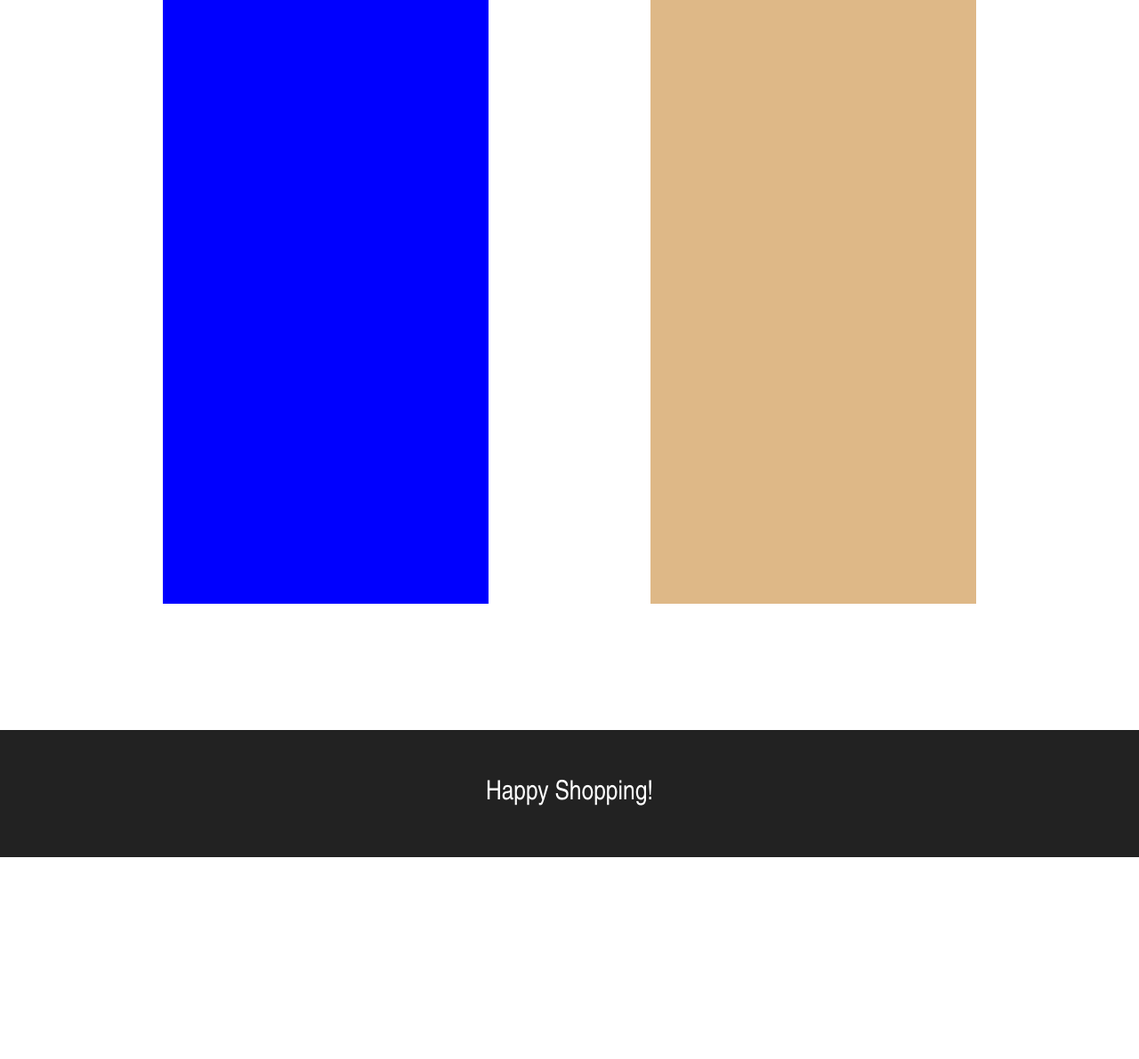
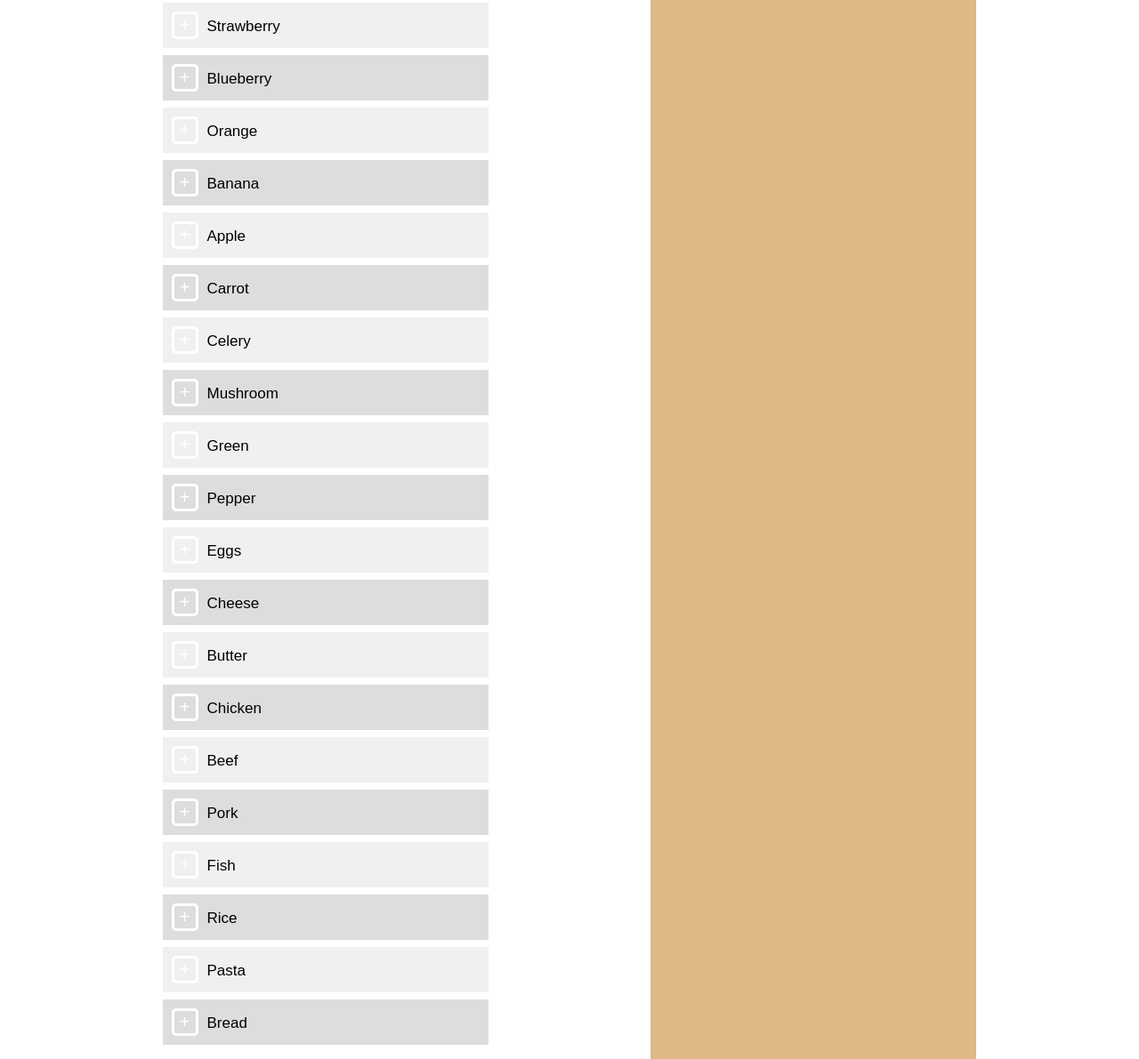
Before and after one commit to michael-lugashi/basket-app, a React app: page / in a window 1280 px wide. Shown: the part 461-1652 px from the top of the page at 89% size. Before the commit the page ends 1425 px from the top, so only its background shows below. Built offline with nearby package versions, Linux system fonts and the light colour scheme.

Commit message:
finished the grocery list

```diff
--- a/src/core/groceries.js
+++ b/src/core/groceries.js
@@ -1,15 +1,43 @@
 import React from 'react';
 import '../styles/groceries.css';
+import FoodItem from './groceryItem.js';
 
 class Groceries extends React.Component {
  //   constructor(props) {
  //     super(props);
  //     this.state = { color: props.color, onClickFunc: props.functionFromFather };
  //   }
+ groceryItems = [
+  'Strawberry',
+  'Blueberry',
+  'Orange',
+  'Banana',
+  'Apple',
+  'Carrot',
+  'Celery',
+  'Mushroom',
+  'Green',
+  'Pepper',
+  'Eggs',
+  'Cheese',
+  'Butter',
+  'Chicken',
+  'Beef',
+  'Pork',
+  'Fish',
+  'Rice',
+  'Pasta',
+  'Bread',
+ ];
  render() {
   return (
    <div>
     <h2 className="groceriesTitle">🥬 Groceries</h2>
+    <ul className="foodList">
+        {this.groceryItems.map(item=>{
+            return <FoodItem foodItemName={item} />
+        })}
+    </ul>
    </div>
   );
  }
--- /dev/null
+++ b/src/core/groceryItem.js
@@ -0,0 +1,18 @@
+import React from 'react';
+
+class FoodItem extends React.Component {
+ //   constructor(props) {
+ //     super(props);
+ //     this.state = { color: props.color, onClickFunc: props.functionFromFather };
+ //   }
+ render() {
+  return (
+   <li className="foodListItem">
+    <button className="addToBasketBtn">+</button>
+    {this.props.foodItemName}
+   </li>
+  );
+ }
+}
+
+export default FoodItem;
--- a/src/styles/basket.css
+++ b/src/styles/basket.css
@@ -1,17 +1,14 @@
 .basket {
  grid-area: 3 / 5 / 9 / 7;
  background-color: burlywood;
-
+ font-family:sans-serif;
 }
 .basketHeaderImg {
-
-    width: 25px;
-    margin-left: 5px;
-
-
+ width: 25px;
+ margin-left: 5px;
 }
 
 .basketTitle {
-    margin: 0;
-    font-size: 30px;
+ margin: 0;
+ font-size: 30px;
 }
--- a/src/styles/groceries.css
+++ b/src/styles/groceries.css
@@ -1,10 +1,40 @@
 .groceries {
  grid-area: 3 / 2 / 9 / 4;
- background-color: blue;
- font-weight: 100;
+ font-family: sans-serif;
 }
 
-.groceriesTitle{
-    font-size: 30px;
-    margin: 0;
+.groceriesTitle {
+ font-size: 30px;
+ margin: 0;
 }
+
+.foodListItem {
+ list-style: none;
+ font-size: 17px;
+ background-color: #f0f0f0;
+ margin-top: 8px;
+ padding-top: 10px;
+ padding-bottom: 10px;
+}
+.foodListItem:nth-child(even) {
+ background-color: rgb(221, 221, 221) !important;
+}
+
+.foodList {
+ padding-inline-start: 0px;
+}
+
+.addToBasketBtn {
+ margin-left: 10px;
+ margin-right: 10px;
+ border: 3px solid white;
+ border-radius: 5px;
+ font-size: 20px;
+ color: white;
+ background-color: transparent;
+}
+
+.foodListItem:hover .addToBasketBtn{
+    background-color: rgb(1, 153, 1);
+
+}
```
Also changed, not shown: src/core/basket.js (+5 -2 lines).
